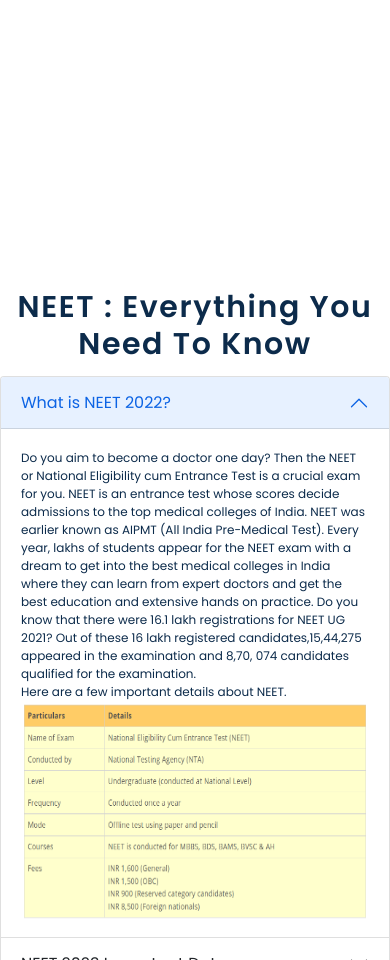
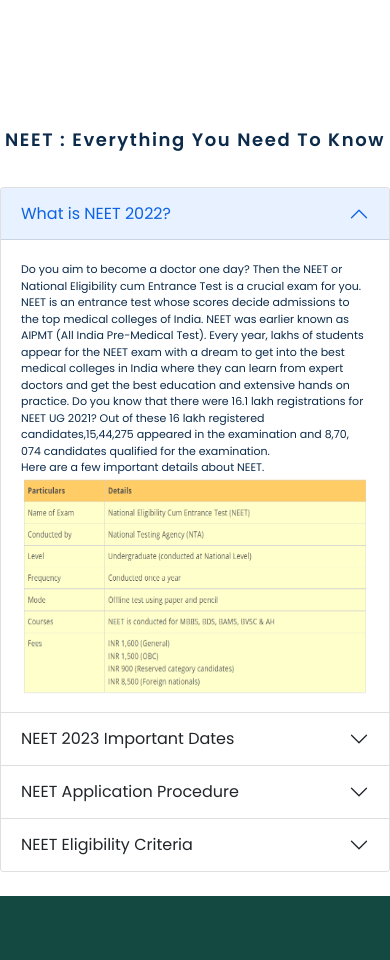
Before and after one commit to ShamVeen/Drkhan-OnlineClasses, a React (Create React App) app: page / in a window 390 px wide. Shown: the part 11040-12000 px from the top of the page. Built offline with nearby package versions, Linux system fonts and the light colour scheme.

Commit message:
updated code again

```diff
--- a/src/Css/AboutNeet.css
+++ b/src/Css/AboutNeet.css
@@ -45,7 +45,7 @@
 }
 @media (max-width: 574px) {
   .about-neet {
-    margin-top: 280px;
+    margin-top: 120px;
     /* margin-left: -1rem; */
   }
   .about-neet-title {
@@ -65,14 +65,15 @@
   .about-neet-title h2{
     display: inline-block;
     align-items: center;
+    font-size: 18px;
 
   }
 .about-neet .about-neet-dropdown{
-  display:contents;
+  display:inline;
   justify-content: center;
 }
 .neet-1 {
-  font-size: 12px;
+  font-size: 11px;
 }
 .neet-1 img {
   /* display: inline-block; */
--- a/src/Css/StudentThought.css
+++ b/src/Css/StudentThought.css
@@ -156,7 +156,7 @@
         background-color: #187466;
         margin-bottom: 10px;
         height: 127vh;
-        width: 92%;
+        width: 100%;
     }
     .student-thought h2{
         /* text-align: center; */
```
